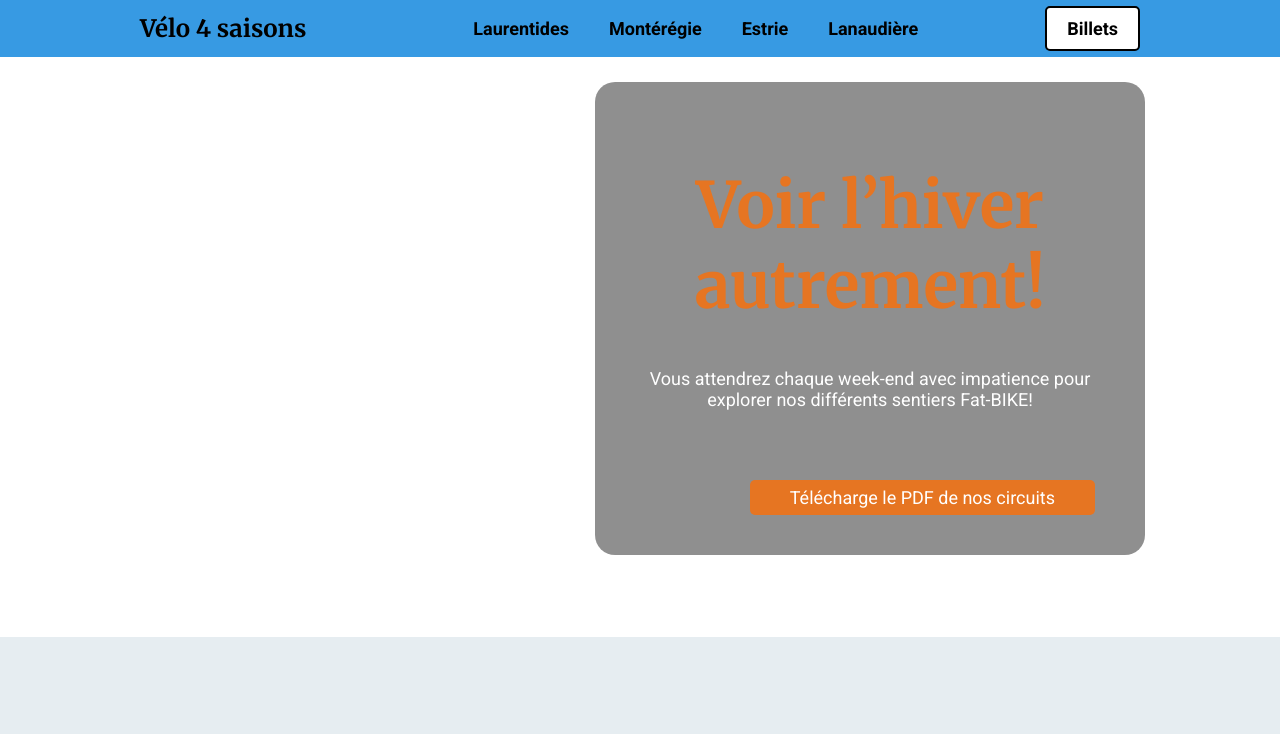
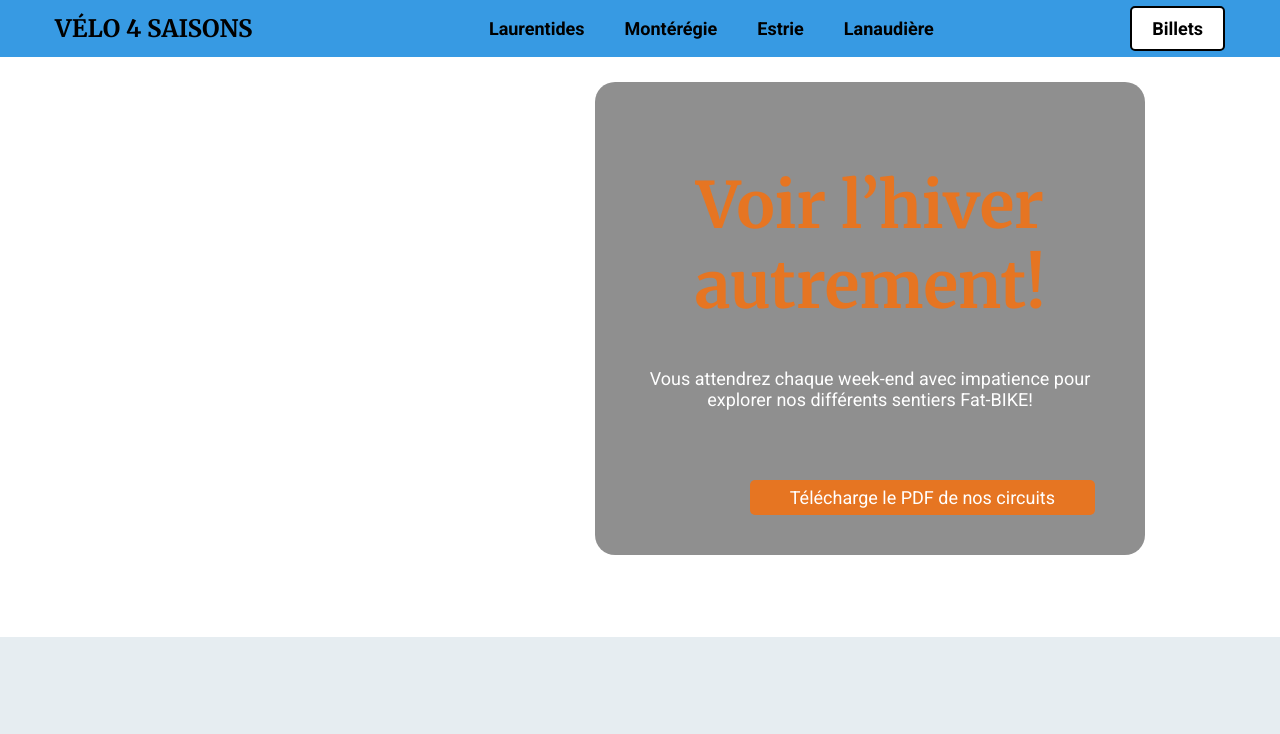
Before and after one commit to tempesttmarina/sem07, a plain HTML site: page index.html in a window 1280 px wide. Shown: the top 734 px of the page. Drawn offline with nearby package versions, Linux system fonts and the light colour scheme.

```diff
--- a/css/styles.css
+++ b/css/styles.css
@@ -19,7 +19,7 @@ a{
     text-decoration: none;
 }
 .wrapper{
-    max-width: 1000px;
+    max-width: 1170px;
     margin-left: auto;
     margin-right: auto;
 }
--- a/index.html
+++ b/index.html
@@ -20,7 +20,7 @@
 <body>
     <header>
         <div class="wrapper">
-             <div class="logo">Vélo 4 saisons</div>
+             <div class="logo">VÉLO 4 SAISONS</div>
              <nav>
                 <ul>
                     <li><a href="">Laurentides</a></li>
```
